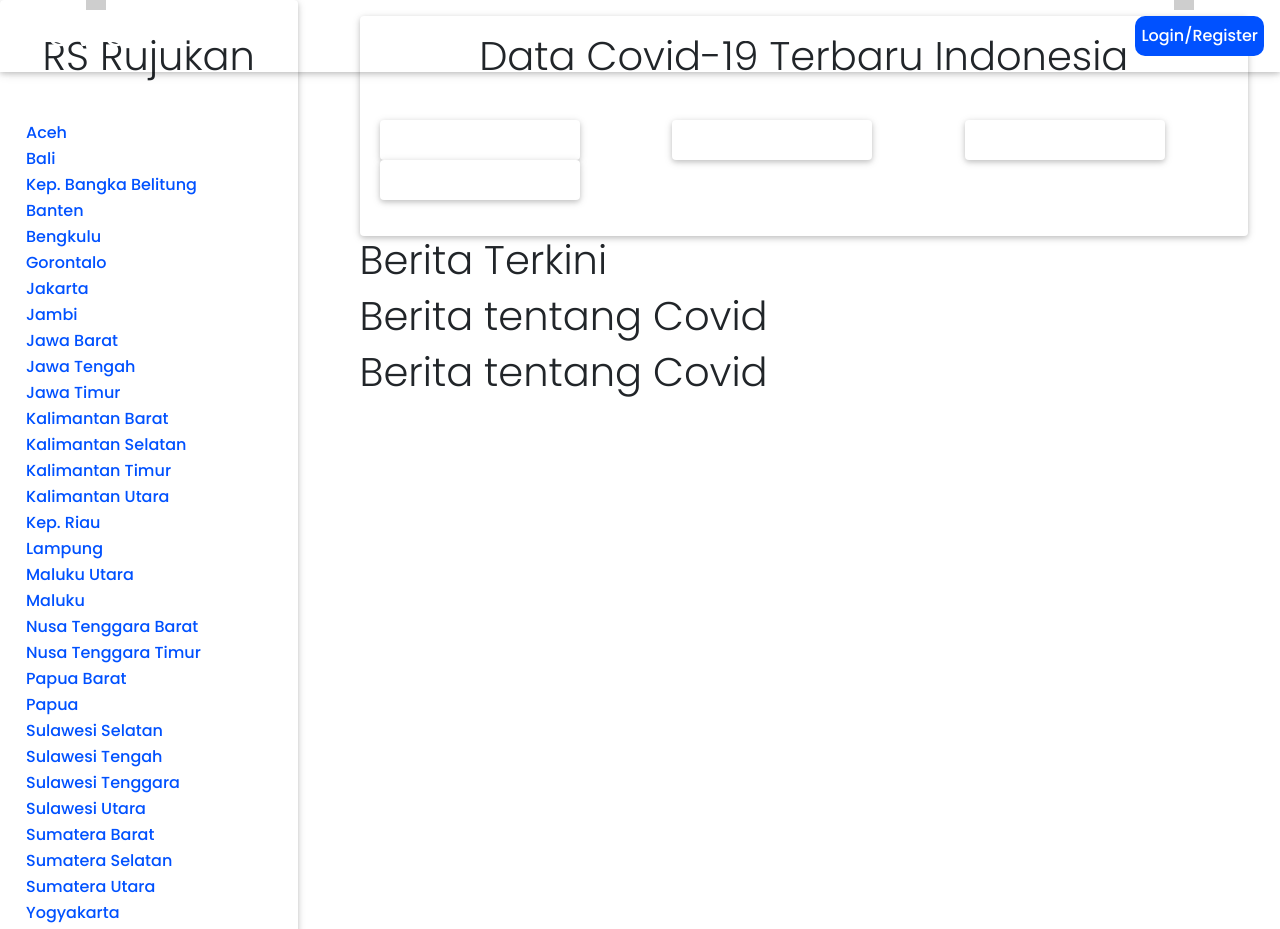
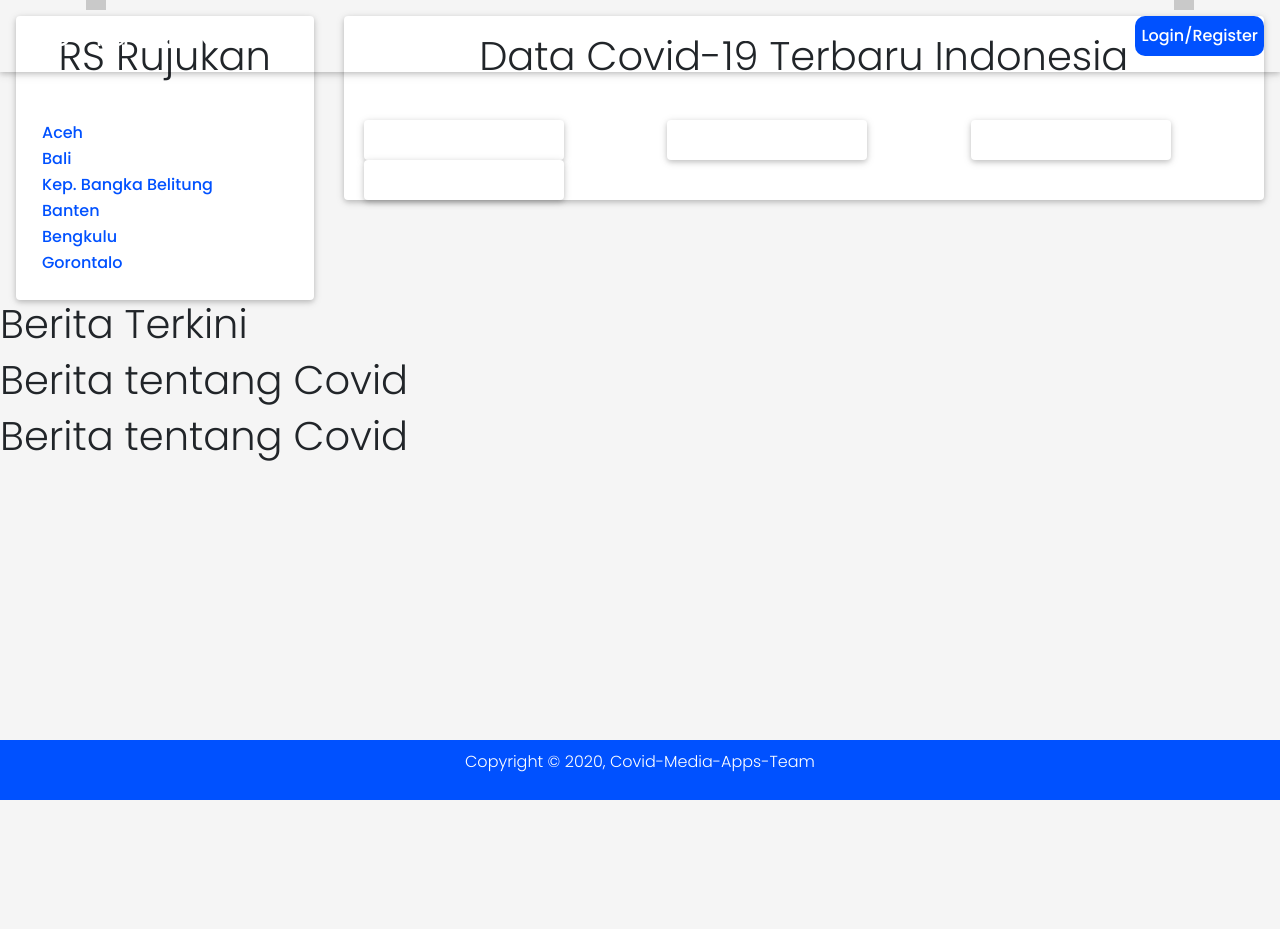
Before and after one commit to Hacktiv8-Group-Project-Covid-Media-Apps/CovidMedia, a plain HTML site: page client/index.html in a window 1280 px wide. Shown: the top 929 px of the page. After the commit the page ends 800 px from the top, so only its background shows below. Drawn offline with nearby package versions, Linux system fonts and the light colour scheme; no server answers; grey boxes are pictures that could not be loaded.

Commit message:
redesign news section

```diff
--- a/client/index.html
+++ b/client/index.html
@@ -186,14 +186,15 @@
     <!--/.Carousel Wrapper-->
 
     <div class="main-content">
-      <div class="row">
+      <div class="row content align-self-center">
         <!--Side Bar RS Rujukan-->
         <div id="rs-rujukan" class="col-3">
           <div class="card side-bar">
             <div class="card-title">
               <h1 class="sidebar-title">RS Rujukan</h1>
             </div>
-            <div class="card-body">
+            <div class="card-body d-flex">
+              <div class="scrollable province-list">
                 <button data-toggle="modal" data-target="#modal-rs" class="prov-btn" onclick="dataRumahSakit(value)"
                   value="Aceh">Aceh</button><br>
                 <button data-toggle="modal" data-target="#modal-rs" class="prov-btn" onclick="dataRumahSakit(value)"
@@ -269,10 +270,11 @@
               </div>
             </div>
           </div>
+        </div>
         <div class="col news-content">
           <!--Covid Data-->
           <div class="covid-data">
-            <div class="card ">
+            <div class="card covid-card">
               <div class="card-title">
                 <h1 class="text-center title-section">Data Covid-19 Terbaru Indonesia</h1>
               </div>
@@ -313,14 +315,13 @@
               </div>
             </div>
           </div>
-
+        </div>
+      </div>
       <!--Berita terkini-->
       <div class="berita-terkini">
         <h1>Berita Terkini</h1>
         <h1>Berita tentang Covid</h1>
         <h1>Berita tentang Covid</h1>
-          </div>
-        </div>
       </div>
     </div>
 
--- a/client/style.css
+++ b/client/style.css
@@ -10,6 +10,7 @@ body {
   position: relative;
   padding-bottom: 58px;
   min-height: 100vh;
+  background-color: #F5F5F5;
 }
 
 ::-webkit-scrollbar {
@@ -108,7 +109,7 @@ body {
 
 /* Main Content */
 .sidebar-title {
-  margin-top: 32px;
+  margin-top: 16px;
   text-align: center;
 }
 
@@ -117,7 +118,8 @@ body {
 }
 
 .news-content {
-  margin: 16px 32px;
+  margin-top: 16px;
+  margin-right: 16px;
 }
 
 .card-covid-data {
@@ -148,6 +150,20 @@ body {
   color: #0051ff;
 }
 
+.province-list {
+  max-height: 20vh;
+  overflow-y: auto;
+}
+
+.covid-card {
+  max-height: 23vh;
+}
+
+#rs-rujukan {
+  margin-top: 16px;
+  margin-left: 16px;
+}
+
 .table-rs {
   max-height: 60vh;
   overflow: scroll;
```
Lines whose indentation alone changed are shown as unchanged.
